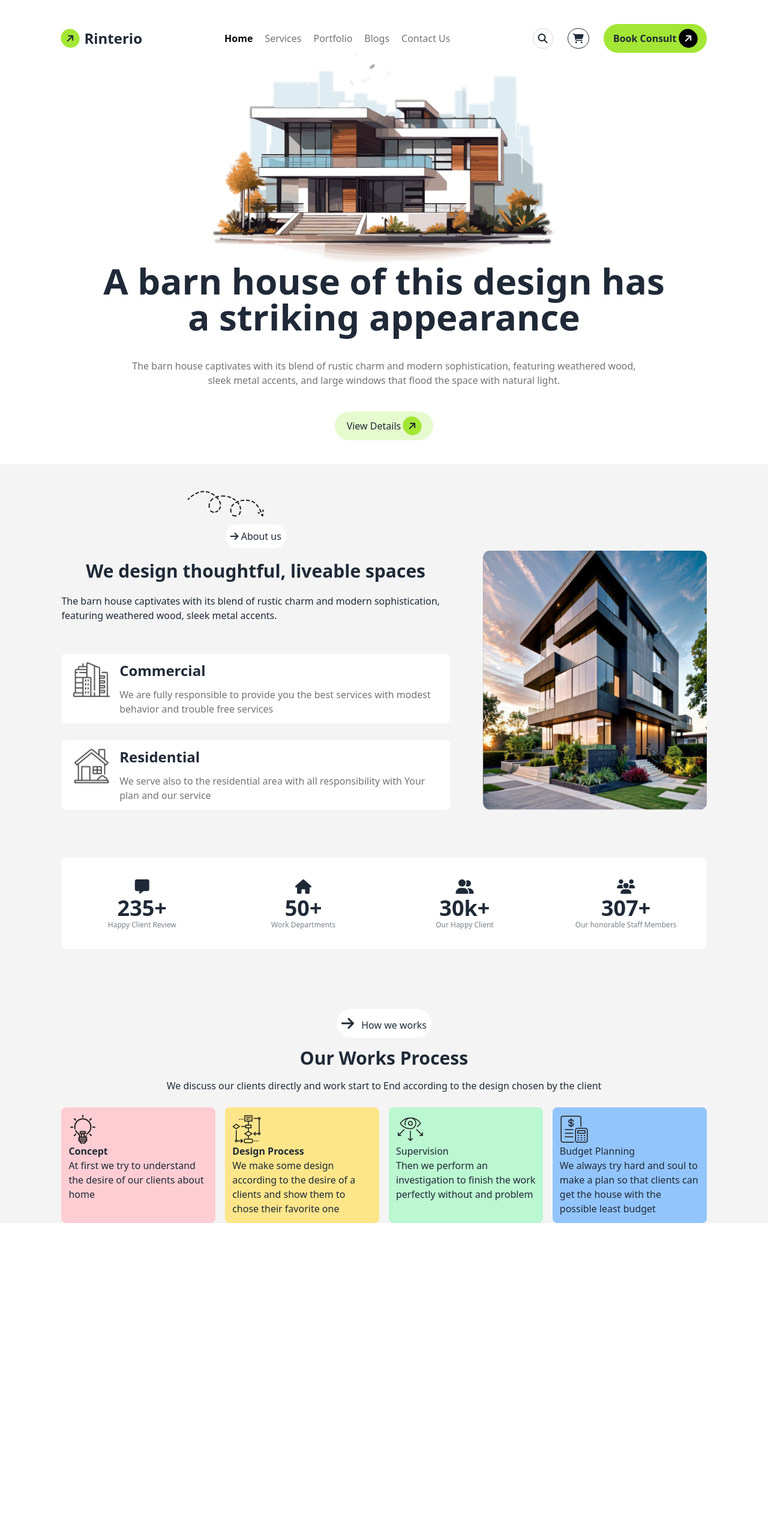
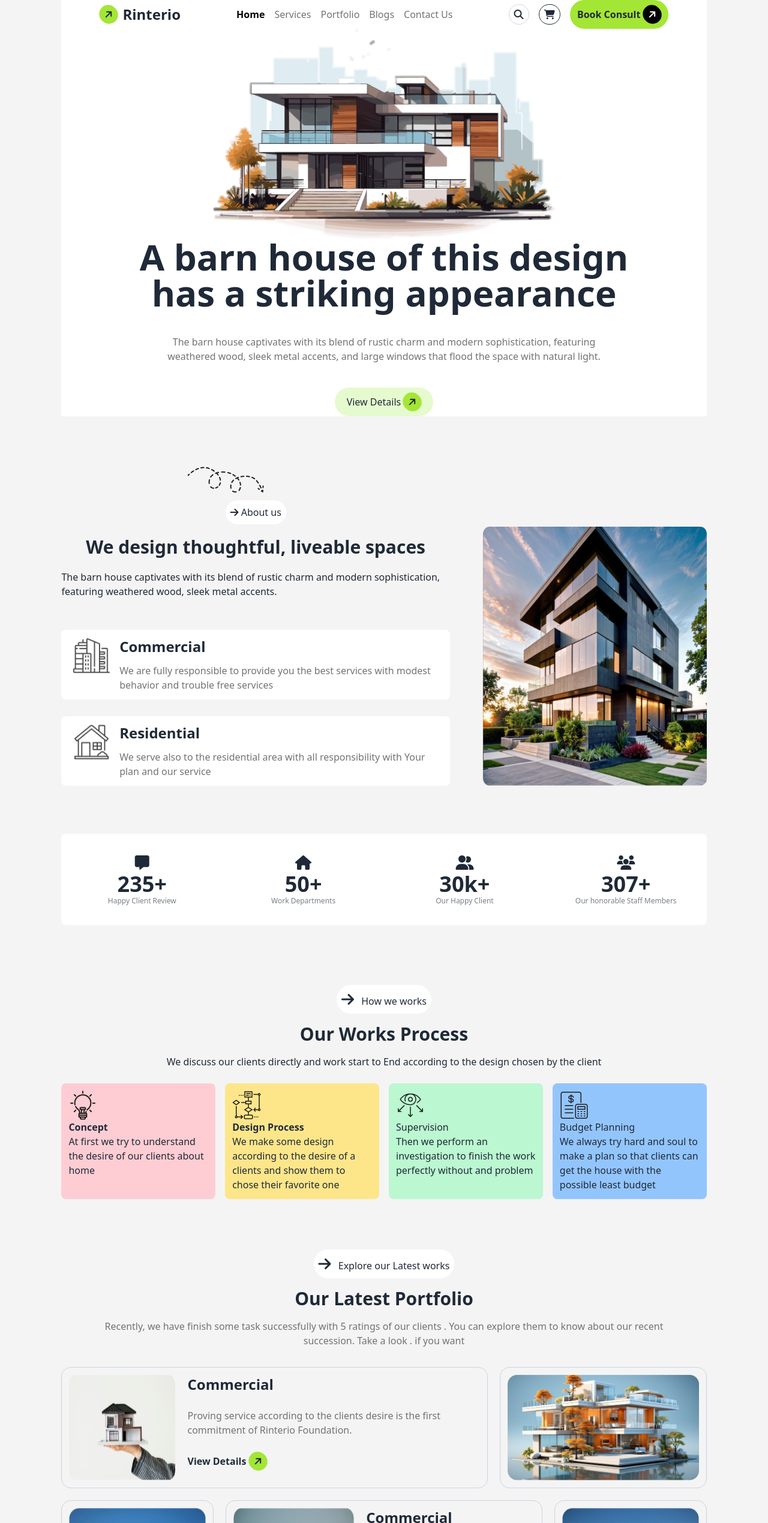
Before and after one commit to Alamin-Biswas/assignment-B10A3, a plain HTML site: page index.html in a window 1280 px wide. Shown: the top 2539 px of the page at 60% size. Before the commit the page ends 2119 px from the top, so only its background shows below. Drawn offline with nearby package versions, Linux system fonts and the light colour scheme.

Commit message:
Our Portfolio section added with designed and responsive

```diff
--- a/index.html
+++ b/index.html
@@ -33,17 +33,27 @@
       </script>
 
     <title>Assignment 3</title>
+    <style>
+      *{
+        box-sizing: border-box;
+      }
+    </style>
 </head>
 <body>
 
-  <header class="bg-[#fff] px-[8%]">
+
+
+
+  <main class="max-w-[1440px] mx-auto px-[5%] md:px-[8%] bg-[#f4f4f4]">
+
+    <header class="bg-[#fff] px-16">
 
       <!-- Navbar -->
-    <nav class="flex justify-between pt-10 items-center ">
+      <nav class="flex justify-between items-center ">
 
 
         <!-- nav-left -->
-      <div class=" flex-1 flex items-center gap-2 lg:flex-initial">
+        <div class="flex flex-1 justify-start items-center gap-2 lg:flex-initial">
           <i class="fa-solid fa-arrow-right -rotate-45 bg-lime-400 p-2 rounded-3xl"></i>
          <span class="font-bold text-2xl">Rinterio</span>
         </div>
@@ -51,7 +61,7 @@
 
         <!-- Nav-middle -->
         <div class="hidden lg:block">
-        <ul class="flex space-x-5 text-gray">
+          <ul class="flex gap-4 text-gray">
             <li class="font-bold text-black">Home</li>
             <li>Services</li>
             <li>Portfolio</li>
@@ -62,10 +72,10 @@
 
 
         <!-- Nav-right -->
-      <div class="space-x-5 hidden sm:block">
+        <div class="space-x-3 hidden md:block">
           <i class="fa-solid fa-magnifying-glass p-2 border border-gray-300 rounded-full"></i>
           <i class="fa-solid fa-cart-shopping p-2 border rounded-full"></i>
-        <button class="bg-lime-400 px-4 py-2 rounded-full font-bold">Book Consult
+          <button class="bg-lime-400 px-3 py-2 rounded-full font-bold">Book Consult
             <i class="fa-solid fa-arrow-right bg-black text-white -rotate-45 p-2 rounded-full"></i>
           </button>
         </div>
@@ -96,9 +106,6 @@
       </section>
 
     </header>
-
-
-  <main class="max-w-[1440px] mx-auto px-[8%] bg-[#f4f4f4]">
 
 
     <!-- About Us Section -->
@@ -228,6 +235,107 @@
         </div>
        </section>
 
+
+
+       <!-- Our Latest Portfolio Section -->
+       <section>
+
+        <!-- Section Heading -->
+         <div>
+          <div class="space-y-4">
+            <!-- button -->
+              <div class="flex items-center justify-center">
+
+                <button class="bg-white p-2 mt-1 rounded-full">
+                  <i class="fa-solid fa-arrow-right text-2xl pr-2"></i>
+                  Explore our Latest works
+                </button>
+              </div>
+              <h1 class="font-extrabold text-3xl text-center">Our Latest Portfolio</h1>
+              <p class="px-4 md:px-16 text-center text-gray">Recently, we have finish some task successfully with 5 ratings of our clients . You can explore them to know about our recent succession. Take a look . if you want</p>
+            </div>
+         </div>
+
+    <!-- images -->
+
+    <div class="md:grid md:grid-cols-2 lg:grid-cols-3 gap-5 mt-8 mb-5">
+
+
+      <!-- Image 1 with details -->
+        <div class="flex flex-col md:flex-row col-span-2 p-3 border border-slate-300 rounded-2xl gap-5">
+          <div>
+            <img class=" h-full w-full" src="assets/img1.png" alt="">
+           </div>
+
+           <div class="space-y-6">
+            <h2 class="font-bold text-2xl">Commercial</h2>
+            <p class="text-gray">Proving service according to the clients desire is the first commitment of Rinterio Foundation. </p>
+            <button>
+              <span class="font-extrabold">View Details </span>
+              <i class="fa-solid fa-arrow-right -rotate-45 bg-lime-400 p-2 rounded-3xl"></i>
+            </button>
+
+           </div>
+        </div>
+
+        <!-- Img 2  -->
+         <div class="p-3 border border-slate-300 rounded-2xl  grid place-items-center mt-5 sm:mt-0">
+          <img class="w-full h-full" src="assets/img2.png" alt="">
+         </div>
+
+         <div class="p-3 border border-slate-300 rounded-2xl grid place-items-center lg:hidden">
+          <img class="h-full w-full" src="assets/img5.png" alt="">
+         </div>
+
+
+    </div>
+
+    <div class="md:grid lg:grid-cols-4 gap-5">
+
+      <!-- image 3 -->
+      <div class="p-3 border border-slate-300 rounded-2xl grid place-items-center md:hidden lg:block">
+        <img class="h-full w-full" src="assets/img3.png" alt="">
+       </div>
+
+
+       <!-- image 4 with title -->
+      <div class="flex flex-col md:flex-row col-span-2 p-3 border border-slate-300 rounded-2xl gap-5 items-center my-5 sm:my-0">
+
+         <!-- image 4 -->
+       <div class="h-full w-full">
+        <img class="h-full w-full" src="assets/img4.png" alt="">
+       </div>
+
+
+       <!-- Related text -->
+       <div class="space-y-7">
+        <h2 class="font-bold text-2xl">Commercial</h2>
+        <p class="text-gray">Proving service according to the clients desire is the first commitment of Rinterio Foundation. </p>
+        <button>
+          <span class="font-extrabold">View Details </span>
+          <i class="fa-solid fa-arrow-right -rotate-45 bg-lime-400 p-2 rounded-3xl"></i>
+        </button>
+
+       </div>
+      </div>
+
+      <div class="p-3 border border-slate-300 rounded-2xl hidden md:block lg:hidden">
+        <img class="h-full w-full" src="assets/img3.png" alt="">
+       </div>
+
+
+       <!-- image 5 -->
+       <div class="p-3 border border-slate-300 rounded-2xl grid place-items-center">
+        <img class="h-full w-full" src="assets/img5.png" alt="">
+       </div>
+        </div>
+    </div>
+
+
+
+
+       </section>
+
     </main>
     <footer>
 
```
Lines whose indentation alone changed are shown as unchanged.
